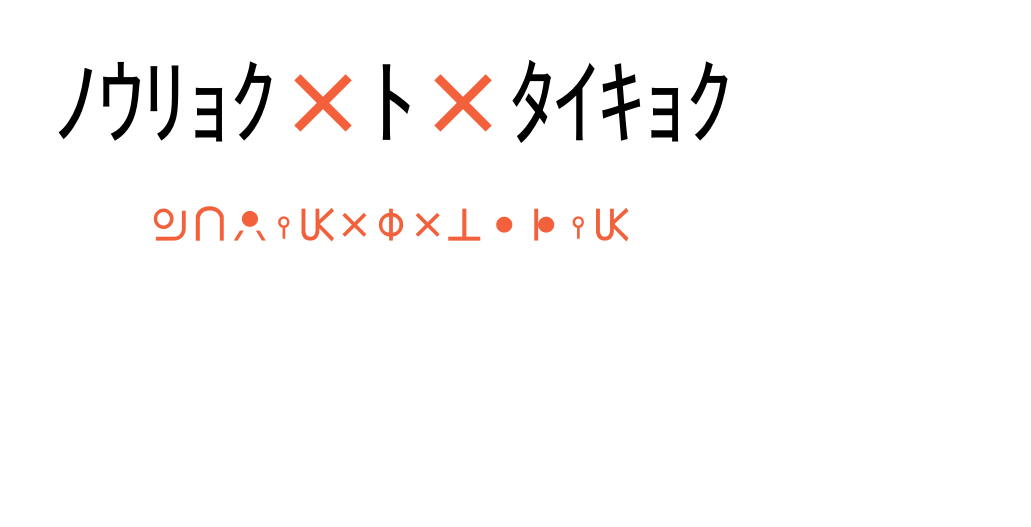
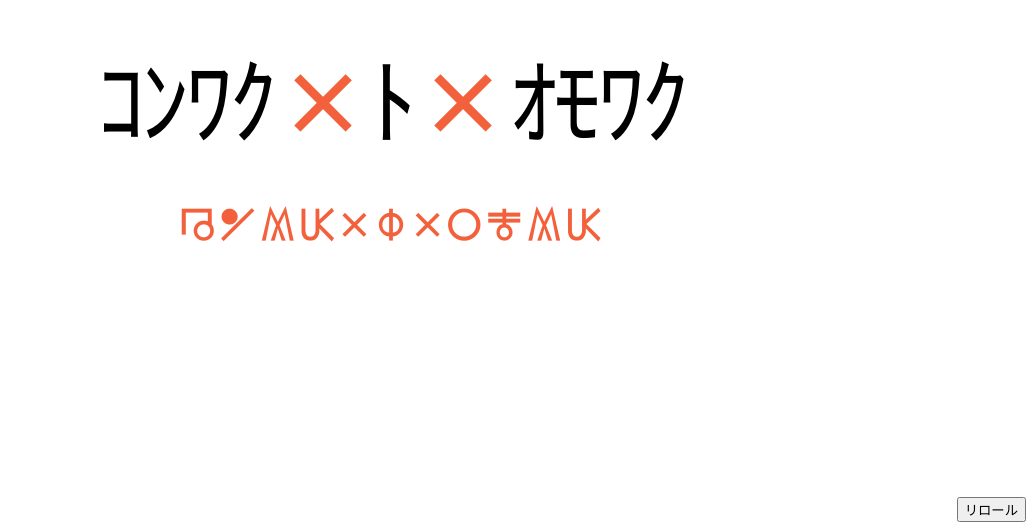
Before and after one commit to mizunoryuki/hxh-title-image-generator, a React (Vite) app: page / in a window 1280 px wide. Shown: the part 273-800 px from the top of the page, without its empty margins (249-1280 px from the left). Built offline with nearby package versions, Linux system fonts and the light colour scheme.

Commit message:
リロールボタンを設置

```diff
--- a/src/App.css
+++ b/src/App.css
@@ -13,6 +13,7 @@
   justify-content: center;
   align-items: center;
   container-type: inline-size;
+  position: relative;
 }
 
 .title {
@@ -50,3 +51,9 @@
   font-family: 'HunterFont', sans-serif;
   margin: 0;
 }
+
+.button {
+  position: absolute;
+  bottom: 5px;
+  right: 5px;
+}
--- a/src/App.tsx
+++ b/src/App.tsx
@@ -1,9 +1,17 @@
-import {  useEffect, useState, type ReactNode } from 'react'
+import { useEffect, useState, type ReactNode } from 'react'
 import './App.css'
 import type { Title } from './types';
 
 function App() {
-  const [title, setTitle] = useState({title_full: '', title_half: ''})
+  const [titles, setTitles] = useState<Title[]>([])
+  const [title, setTitle] = useState({ title_full: '', title_half: '' })
+
+  const pickRandomTitle = (list: Title[]) => {
+    if (!list.length) return { title_full: 'No titles available', title_half: '' }
+    const id = Math.floor(Math.random() * list.length)
+    const chosen = list[id]
+    return { title_full: chosen.title_full, title_half: chosen.title_half }
+  }
 
   const formatTitle = (value: string,option: 'title' | 'subtitle'): ReactNode[] => {
     const parts = value.split('×')
@@ -19,8 +27,6 @@ function App() {
         )
       }
 
-      console.log(nodes)
-
       return nodes
     }, [])
   }
@@ -28,22 +34,28 @@ function App() {
   useEffect(() => {
     const fetchData = async () => {
       try {
-        const response = await fetch('/example-title.json');
-        const data: Title[] = await response.json();
+        const response = await fetch('/example-title.json')
+        const data: Title[] = await response.json()
 
         if (!data || data.length === 0) {
-          setTitle({title_full: 'No titles available', title_half: ''});
-          return;
+          setTitle({ title_full: 'No titles available', title_half: '' })
+          return
         }
-        const id = Math.floor(Math.random() * data.length);
-        setTitle({title_full: data[id].title_full, title_half: data[id].title_half});
+
+        setTitles(data)
+        setTitle(pickRandomTitle(data))
       } catch (error) {
-        console.error('Error fetching title:', error);
-        setTitle({title_full: 'Error loading title', title_half: ''});
+        console.error('Error fetching title:', error)
+        setTitle({ title_full: 'Error loading title', title_half: '' })
       }
     }
-    fetchData();
+    fetchData()
   }, [])
+
+  const handleReroll = () => {
+    if (!titles.length) return
+    setTitle(pickRandomTitle(titles))
+  }
 
   return (
     <div className='container'>
@@ -51,6 +63,9 @@ function App() {
         {title && formatTitle(title.title_half, 'title')}
       </p>
       <p className='subtitle'>{title && formatTitle(title.title_full, 'subtitle')}</p>
+      <button className='button' onClick={handleReroll}>
+        リロール
+      </button>
     </div>
   )
 }
```
